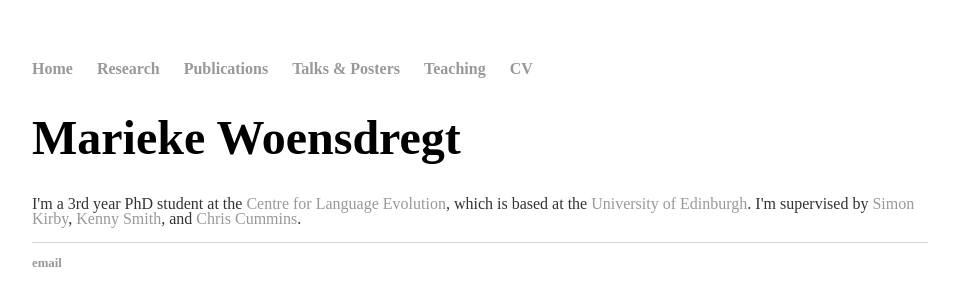
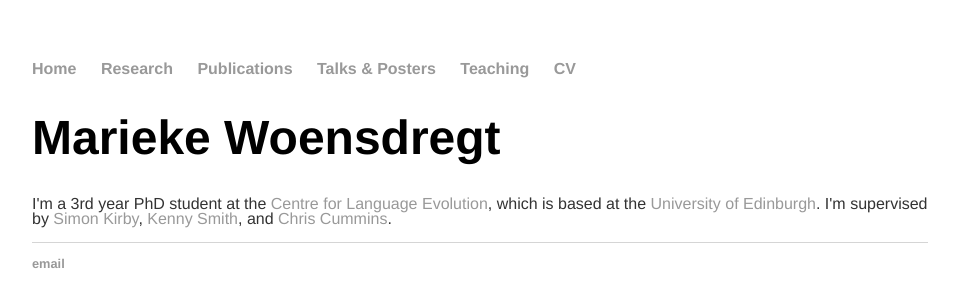
Before and after one commit to marieke-woensdregt/marieke-woensdregt.github.io, a Jekyll site: the page built from index.html, in a window 1280 px wide. Shown: the top 307 px of the page, without its empty margins (160-1118 px from the left). Built offline with Jekyll 4.4.1, drawn with Linux system fonts in a browser that asks for light colours.

Commit message:
Update main.css

```diff
--- a/css/main.css
+++ b/css/main.css
@@ -3,7 +3,7 @@ body {
     width: 70%;
 }
 nav ul, footer ul {
-    font-family: "Avenir Next" !important;
+    font-family:'Helvetica', 'Arial', 'Sans-Serif';
     padding: 0px;
     list-style: none;
     font-weight: bold;
@@ -21,15 +21,15 @@ a:hover {
 }
 h1 {
     font-size: 3em;
-    font-family: "Avenir Next" !important;
+    font-family:'Helvetica', 'Arial', 'Sans-Serif';
 }
 h2 {
     font-size: 2em;
-    font-family: "Avenir Next" !important;
+    font-family:'Helvetica', 'Arial', 'Sans-Serif';
 }
 p {
     font-size: 1em;
-    font-family: "Avenir Next" !important;
+    font-family:'Helvetica', 'Arial', 'Sans-Serif';
     line-height: 0.9em;
     color: #333;
 }
```
